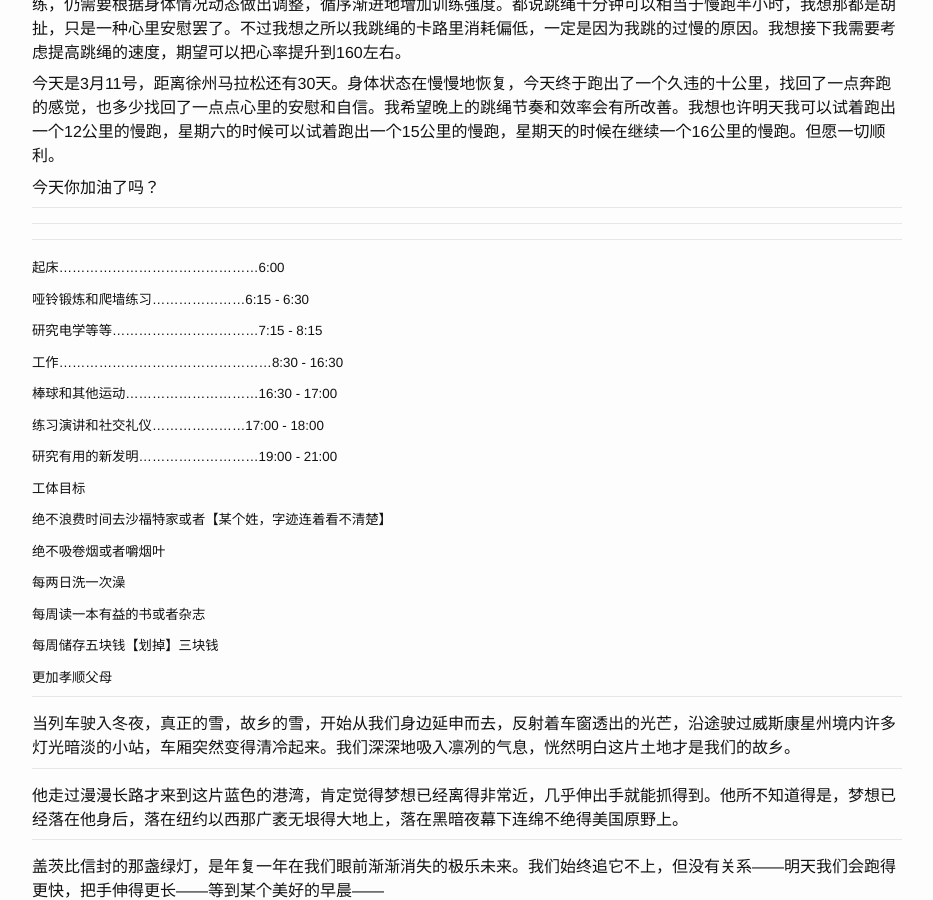
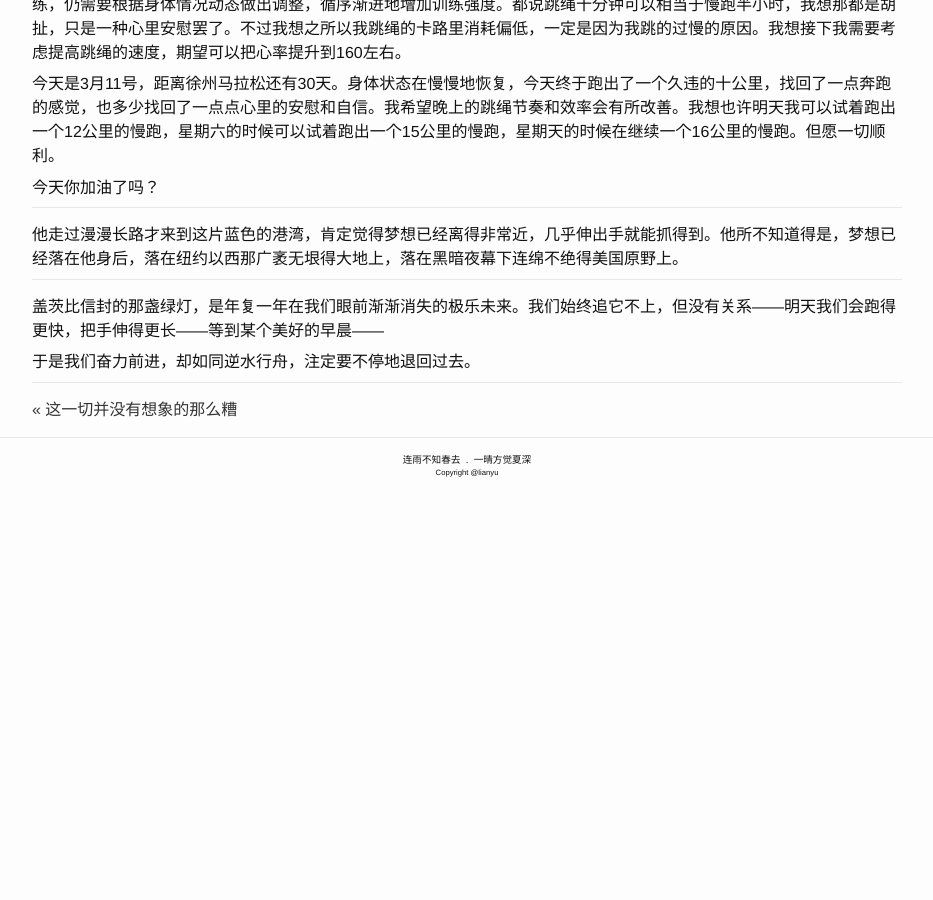
Before and after one commit to lianyu1115/lianyu, a Jekyll site: the page built from _essays/2021-03-11-明天我们会跑得更快.md, in a window 1280 px wide and 900 px high, scrolled down 1114 px. Shown: the whole window, without its empty margins (173-1106 px from the left). Built offline with Jekyll 4.4.1, drawn with Linux system fonts in a browser that asks for light colours; after the commit the page ends 1608 px from its top, so only the background shows below that.

Commit message:
Modified:   2021-03-11-明天我们会跑得更快.md

```diff
--- a/_essays/2021-03-11-明天我们会跑得更快.md
+++ b/_essays/2021-03-11-明天我们会跑得更快.md
@@ -20,44 +20,6 @@ tags: ''
 
 - - -
 
-- - -
-
-- - -
-
-<small> 起床………………………………………6:00
-
-<small> 哑铃锻炼和爬墙练习…………………6:15 - 6:30
-
-<small> 研究电学等等……………………………7:15 - 8:15
-
-<small> 工作…………………………………………8:30 - 16:30
-
-<small> 棒球和其他运动…………………………16:30 - 17:00
-
-<small> 练习演讲和社交礼仪…………………17:00 - 18:00
-
-<small> 研究有用的新发明………………………19:00 - 21:00
-
-<small> 工体目标
-
-<small> 绝不浪费时间去沙福特家或者【某个姓，字迹连着看不清楚】
-
-<small> 绝不吸卷烟或者嚼烟叶
-
-<small> 每两日洗一次澡
-
-<small> 每周读一本有益的书或者杂志
-
-<small> 每周储存五块钱【划掉】三块钱
-
-<small> 更加孝顺父母
-
-- - -
-
-当列车驶入冬夜，真正的雪，故乡的雪，开始从我们身边延申而去，反射着车窗透出的光芒，沿途驶过威斯康星州境内许多灯光暗淡的小站，车厢突然变得清冷起来。我们深深地吸入凛冽的气息，恍然明白这片土地才是我们的故乡。
-
-- - -
-
 他走过漫漫长路才来到这片蓝色的港湾，肯定觉得梦想已经离得非常近，几乎伸出手就能抓得到。他所不知道得是，梦想已经落在他身后，落在纽约以西那广袤无垠得大地上，落在黑暗夜幕下连绵不绝得美国原野上。
 
 - - -
@@ -65,3 +27,5 @@ tags: ''
 盖茨比信封的那盏绿灯，是年复一年在我们眼前渐渐消失的极乐未来。我们始终追它不上，但没有关系——明天我们会跑得更快，把手伸得更长——等到某个美好的早晨——
 
 于是我们奋力前进，却如同逆水行舟，注定要不停地退回过去。
+
+- - -
```
